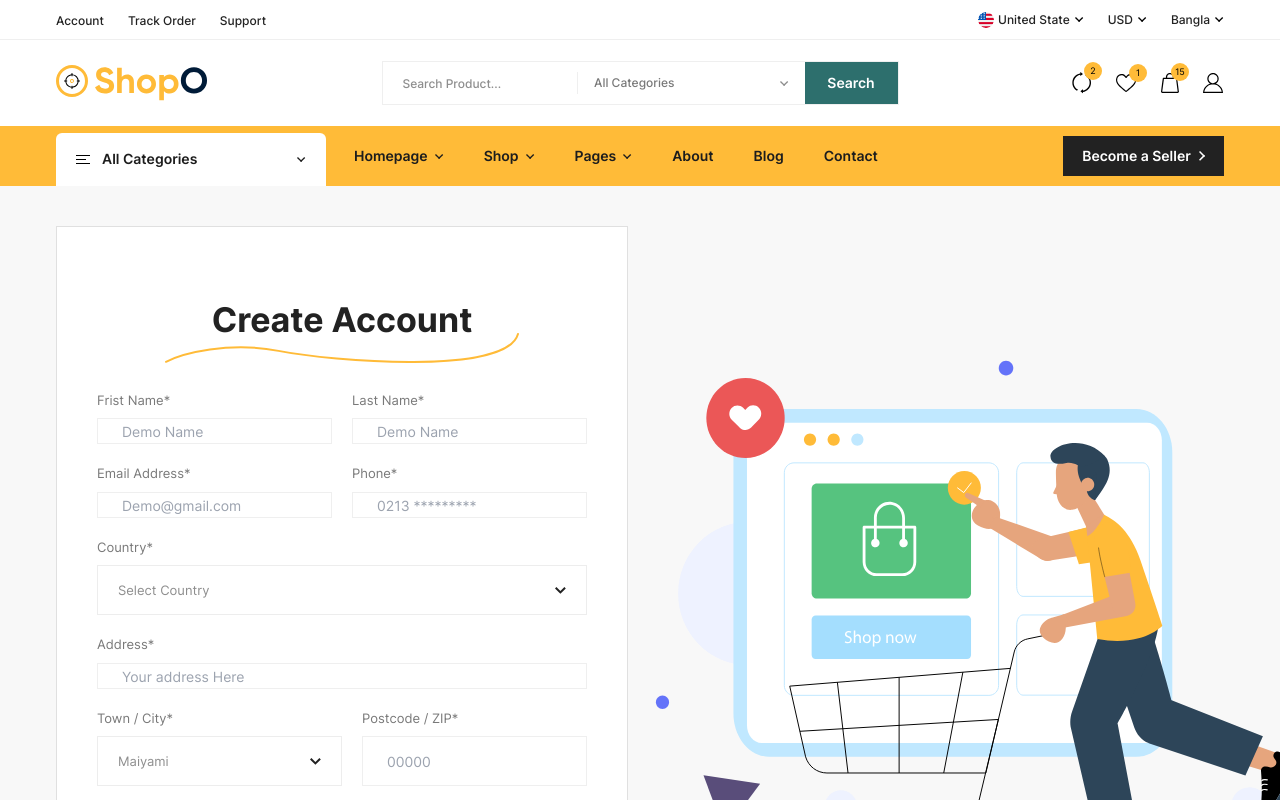
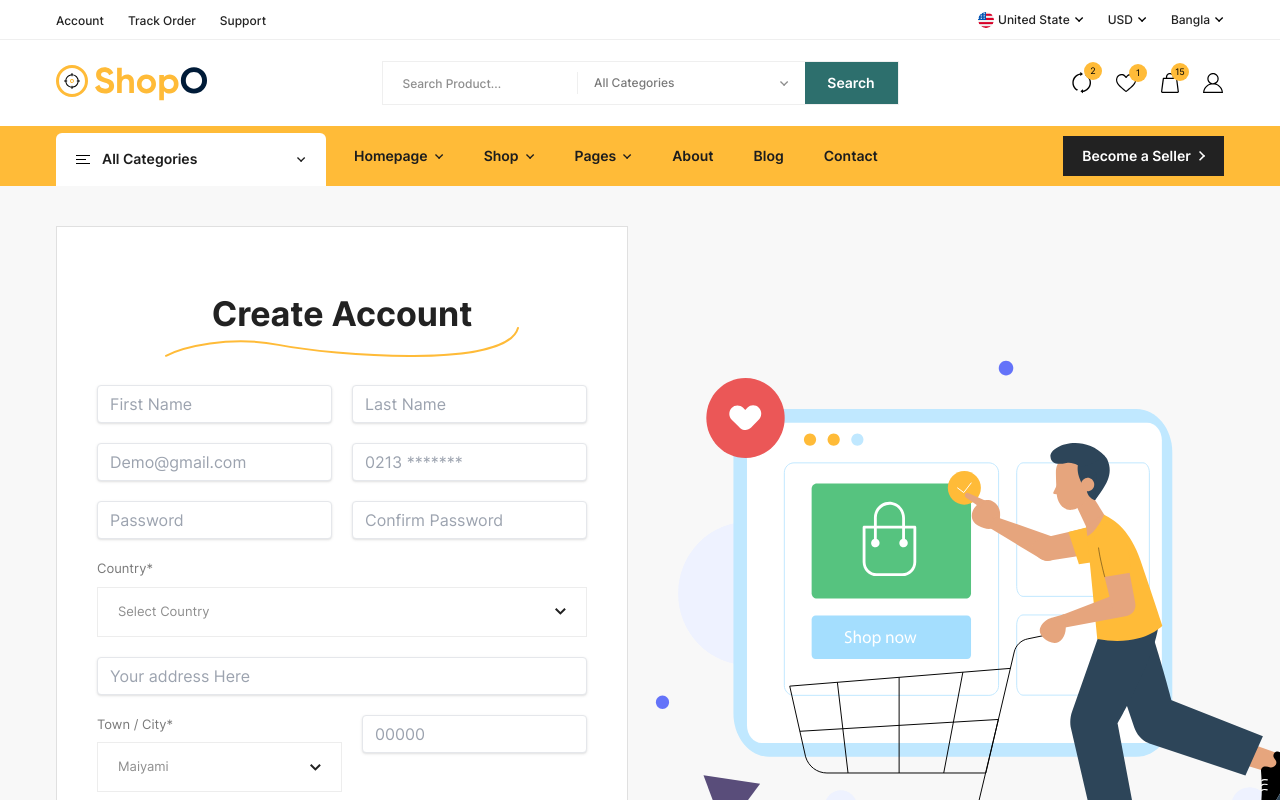
Before and after one commit to MAYINDIU/ecommercee, a React (Create React App) app: page /signup in a window 1280 px wide. Shown: the top 800 px of the page. Built offline with nearby package versions, Linux system fonts and the light colour scheme.

Commit message:
Sign in signup

```diff
--- a/src/components/Auth/Login/index.jsx
+++ b/src/components/Auth/Login/index.jsx
@@ -1,10 +1,30 @@
 import { useState } from "react";
-import InputCom from "../../Helpers/InputCom";
 import Layout from "../../Partials/Layout";
 import Thumbnail from "./Thumbnail";
 
 export default function Login() {
   const [checked, setValue] = useState(false);
+  const [userData, setUserData] = useState("");
+  console.log(userData);
+
+  const handleSubmit = (event) => {
+    event.preventDefault();
+    const email = event.target.email.value;
+    const password = event.target.password.value;
+    const addItem = { email, password };
+    // console.log(addItem);
+
+    const url = "https://habib.munihaelectronics.com/public/api/login";
+    fetch(url, {
+      method: "POST",
+      headers: {
+        "content-type": "application/json",
+      },
+      body: JSON.stringify(addItem),
+    })
+      .then((Response) => Response.json())
+      .then((data) => setUserData(data));
+  };
   const rememberMe = () => {
     setValue(!checked);
   };
@@ -35,22 +55,25 @@ export default function Login() {
                   </div>
                 </div>
                 <div className="input-area">
+                  <form onSubmit={handleSubmit}>
                     <div className="input-item mb-5">
-                    <InputCom
-                      placeholder="example@quomodosoft.com"
+                      <input
+                        className="shadow appearance-none border rounded w-full py-2 px-3 text-gray-700 leading-tight focus:outline-none focus:shadow-outline"
+                        placeholder="Demo@gmail.com"
                         label="Email Address*"
                         name="email"
                         type="email"
-                      inputClasses="h-[50px]"
+                      // onChange={(e) => setEmail(e.target.value)}
                       />
                     </div>
                     <div className="input-item mb-5">
-                    <InputCom
-                      placeholder="● ● ● ● ● ●"
-                      label="Password*"
+                      <input
+                        className="shadow appearance-none border rounded w-full py-2 px-3 text-gray-700 leading-tight focus:outline-none focus:shadow-outline"
+                        placeholder="Password"
+                        // label="Email Address*"
                         name="password"
                         type="password"
-                      inputClasses="h-[50px]"
+                      // onChange={(e) => setPassword(e.target.value)}
                       />
                     </div>
                     <div className="forgot-password-area flex justify-between items-center mb-7">
@@ -92,12 +115,13 @@ export default function Login() {
                     <div className="signin-area mb-3.5">
                       <div className="flex justify-center">
                         <button
-                        type="button"
+                          type="submit"
                           className="black-btn mb-6 text-sm text-white w-full h-[50px] font-semibold flex justify-center bg-purple items-center"
                         >
                           <span>Log In</span>
                         </button>
                       </div>
+
                       <a
                         href="#"
                         className="w-full border border-qgray-border h-[50px] flex space-x-3  justify-center bg-[#FAFAFA] items-center"
@@ -152,6 +176,7 @@ export default function Login() {
                         </span>
                       </a>
                     </div>
+                  </form>
                   <div className="signup-area flex justify-center">
                     <p className="text-base text-qgraytwo font-normal">
                       Dont’t have an aceount ?
--- a/src/components/Auth/Signup/index.jsx
+++ b/src/components/Auth/Signup/index.jsx
@@ -1,12 +1,36 @@
 import { useState } from "react";
-import InputCom from "../../Helpers/InputCom";
+import { useNavigate } from "react-router-dom";
 import Layout from "../../Partials/Layout";
 import Thumbnail from "./Thumbnail";
 
 export default function Signup() {
   const [checked, setValue] = useState(false);
+  const [userData, setUserData] = useState("");
+  console.log(userData);
+  const navigate = useNavigate();
   const rememberMe = () => {
     setValue(!checked);
+  };
+
+  //Handle Submit
+  const handleSubmit = async (e) => {
+    event.preventDefault();
+    const email = event.target.email.value;
+    const password = event.target.password.value;
+    const name = event.target.name.value;
+    const addItem = { email, password, name };
+    // console.log(addItem);
+
+    const url = "https://habib.munihaelectronics.com/public/api/signup";
+    fetch(url, {
+      method: "POST",
+      headers: {
+        "content-type": "application/json",
+      },
+      body: JSON.stringify(addItem),
+    })
+      .then((Response) => Response.json())
+      .then((data) => setUserData(data));
   };
   return (
     <Layout childrenClasses="pt-0 pb-0">
@@ -37,38 +61,59 @@ export default function Signup() {
                   </div>
                 </div>
                 <div className="input-area">
+                  <form role="form" onSubmit={handleSubmit}>
                     <div className="flex sm:flex-row flex-col space-y-5 sm:space-y-0 sm:space-x-5 mb-5">
-                    <InputCom
-                      placeholder="Demo Name"
+                      <input
+                        placeholder="First Name"
                         label="Frist Name*"
-                      name="fname"
+                        name="name"
                         type="text"
-                      inputClasses="h-[50px]"
+                        className="shadow appearance-none border rounded w-full py-2 px-3 text-gray-700 leading-tight focus:outline-none focus:shadow-outline"
+                      // onChange={(e) => setName(e.target.value)}
                       />
 
-                    <InputCom
-                      placeholder="Demo Name"
+                      <input
+                        className="shadow appearance-none border rounded w-full py-2 px-3 text-gray-700 leading-tight focus:outline-none focus:shadow-outline"
+                        placeholder="Last Name"
                         label="Last Name*"
                         name="lname"
                         type="text"
-                      inputClasses="h-[50px]"
                       />
                     </div>
                     <div className="flex sm:flex-row flex-col space-y-5 sm:space-y-0 sm:space-x-5 mb-5">
-                    <InputCom
+                      <input
+                        className="shadow appearance-none border rounded w-full py-2 px-3 text-gray-700 leading-tight focus:outline-none focus:shadow-outline"
                         placeholder="Demo@gmail.com"
                         label="Email Address*"
                         name="email"
                         type="email"
-                      inputClasses="h-[50px]"
+                      // onChange={(e) => setEmail(e.target.value)}
                       />
 
-                    <InputCom
-                      placeholder="0213 *********"
+                      <input
+                        className="shadow appearance-none border rounded w-full py-2 px-3 text-gray-700 leading-tight focus:outline-none focus:shadow-outline"
+                        placeholder="0213 *******"
                         label="Phone*"
                         name="phone"
                         type="text"
-                      inputClasses="h-[50px]"
+                      />
+                    </div>
+                    <div className="flex sm:flex-row flex-col space-y-5 sm:space-y-0 sm:space-x-5 mb-5">
+                      <input
+                        className="shadow appearance-none border rounded w-full py-2 px-3 text-gray-700 leading-tight focus:outline-none focus:shadow-outline"
+                        placeholder="Password"
+                        // label="Email Address*"
+                        name="password"
+                        type="password"
+                      // onChange={(e) => setPassword(e.target.value)}
+                      />
+
+                      <input
+                        className="shadow appearance-none border rounded w-full py-2 px-3 text-gray-700 leading-tight focus:outline-none focus:shadow-outline"
+                        placeholder="Confirm Password"
+                        // label="Phone*"
+                        name="cpassword"
+                        type="password"
                       />
                     </div>
 
@@ -98,12 +143,12 @@ export default function Signup() {
                     </div>
 
                     <div className="input-item mb-5">
-                    <InputCom
+                      <input
+                        className="shadow appearance-none border rounded w-full py-2 px-3 text-gray-700 leading-tight focus:outline-none focus:shadow-outline"
                         placeholder="Your address Here"
                         label="Address*"
                         name="address"
                         type="text"
-                      inputClasses="h-[50px]"
                       />
                     </div>
                     <div className="flex sm:flex-row flex-col space-y-5 sm:space-y-0 sm:space-x-5 mb-5">
@@ -133,9 +178,9 @@ export default function Signup() {
                       </div>
                       <div className="flex-1">
                         <div className="w-full h-[50px] mb-5 sm:mb-0">
-                        <InputCom
+                          <input
+                            className="shadow appearance-none border rounded w-full py-2 px-3 text-gray-700 leading-tight focus:outline-none focus:shadow-outline"
                             label="Postcode / ZIP*"
-                          inputClasses="w-full h-full"
                             type="text"
                             placeholder="00000"
                           />
@@ -169,7 +214,9 @@ export default function Signup() {
                           className="text-base text-black"
                         >
                           I agree all
-                        <span className="text-qblack">tarm and condition</span>
+                          <span className="text-qblack">
+                            tarm and condition
+                          </span>
                           in BigShop.
                         </span>
                       </div>
@@ -177,14 +224,14 @@ export default function Signup() {
                     <div className="signin-area mb-3">
                       <div className="flex justify-center">
                         <button
-                        type="button"
+                          type="submit"
                           className="black-btn text-sm text-white w-full h-[50px] font-semibold flex justify-center bg-purple items-center"
                         >
                           <span>Create Account</span>
                         </button>
                       </div>
                     </div>
-
+                  </form>
                   <div className="signup-area flex justify-center">
                     <p className="text-base text-qgraytwo font-normal">
                       Alrady have an Account?
```
Also changed, not shown: src/components/SingleProductPage/ProductView.jsx (+17 -2 lines). Lines whose indentation alone changed are shown as unchanged.
